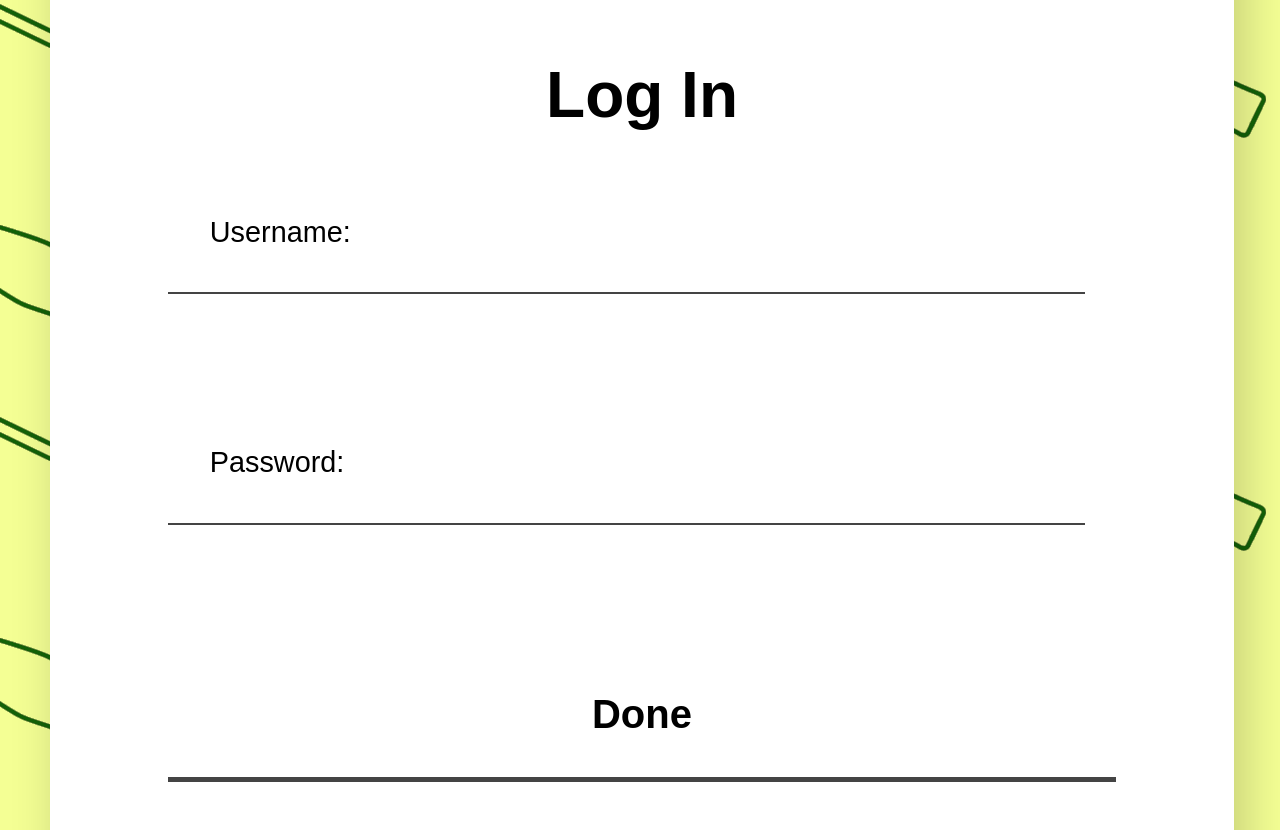
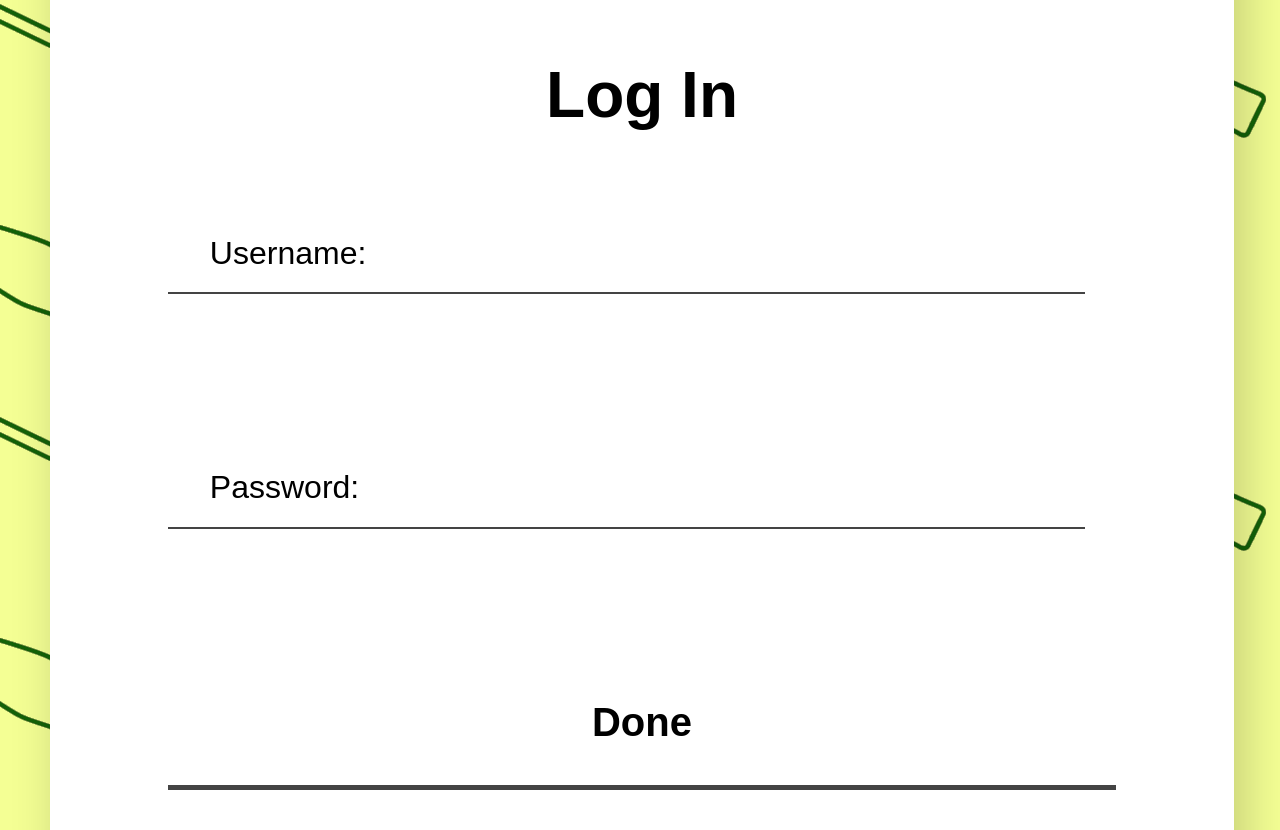
Before and after one commit to ehinger/rebirth, a PHP site: page / in a window 1280 px wide. Shown: the part 474-1304 px from the top of the page. Run offline with PHP 8.4, Linux system fonts and the light colour scheme.

Commit message:
bolstering

```diff
--- a/DIYCSS.css
+++ b/DIYCSS.css
@@ -115,15 +115,15 @@ Log in & register forms
 .LogIn label, .Register label {
 	display: inline-block;
 	text-align: left;
-	font-size: 1.8rem;
+	font-size: 2rem;
 	font-family: "Gotham", sans-serif;
 	color: #000000;
 	margin: 0 13.5%;
 	font-weight: 500;
 	-webkit-transition: -webkit-transform 0.3s;
 	transition: transform 0.3s;
-	-webkit-transform: translate3d(0, -6em, 0);
-	transform: translate3d(0, -6em, 0);
+	-webkit-transform: translate3d(0, -4.8em, 0);
+	transform: translate3d(0, -4.8em, 0);
 }
 
 .LogIn input, .Register input {
@@ -164,8 +164,8 @@ Form interactions
 ****************************************************/
 
 input:focus + label, .inputActive + label{
-	-webkit-transform: translate3d(0, -7.5em, 0);
-	transform: translate3d(0, -7.5em, 0);
+	-webkit-transform: translate3d(0, -7em, 0);
+	transform: translate3d(0, -7em, 0);
 }
 
 label::after {
--- a/index.html
+++ b/index.html
@@ -50,7 +50,7 @@
 				<label>What'll your password be?</label>
 
 				<input name="password1R" type="password">
-				<label>Type your password one more time.</label>
+				<label>Type your password once more.</label>
 
 				<input type="submit" value="Make me an account!" name="register">
 
--- a/index.php
+++ b/index.php
@@ -50,7 +50,7 @@
 				<label>What'll your password be?</label>
 
 				<input name="password1R" type="password">
-				<label>Type your password one more time.</label>
+				<label>Type your password once more.</label>
 
 				<input type="submit" value="Make me an account!" name="register">
 
```
